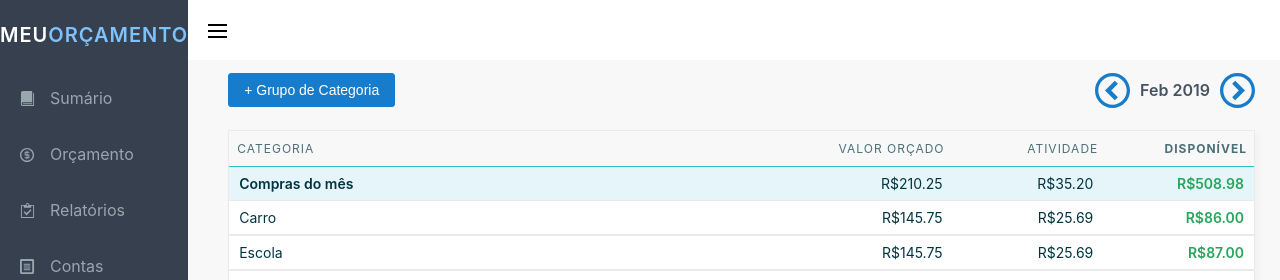
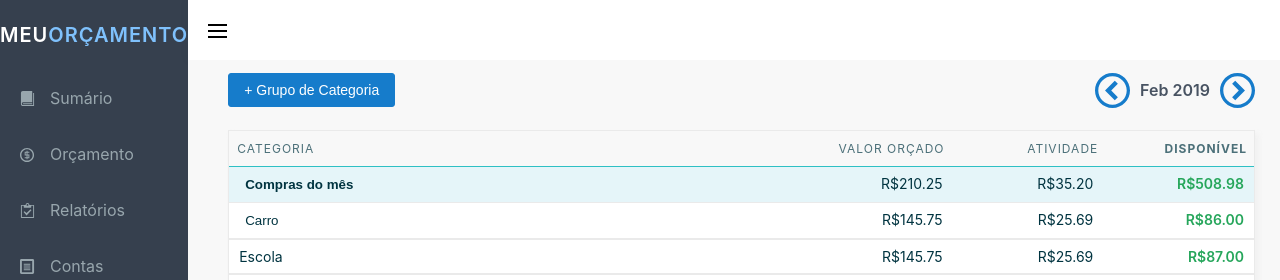
Before and after one commit to vinicius0197/ruble-front, a React (Create React App) app: page / in a window 1280 px wide. Shown: the top 280 px of the page. Built offline with nearby package versions, Linux system fonts and the light colour scheme.

Commit message:
Improving category and elements styling

```diff
--- a/src/App.css
+++ b/src/App.css
@@ -185,12 +185,41 @@ html {
     padding: 0.8rem 1rem;
     border-top: 1px solid #2ec0c4;
     text-align: right; }
+  .table__category-group:hover > .table__category-name > .table__category-form > .table__category-input--header {
+    border: 1px dashed #d8d8d8; }
+  .table__category-element:hover > .table__element-name > .table__category-form > .table__category-input {
+    border: 1px dashed #d8d8d8; }
   .table__category-group:hover {
     background-color: #d6eff6; }
   .table__category-name {
     flex: 0 0 55%;
     text-align: left;
     font-weight: 600; }
+  .table__category-input {
+    background-color: inherit;
+    color: inherit;
+    transition: .1s ease-in-out;
+    border: 1px dashed transparent;
+    padding: 0.1rem 0.5rem; }
+    .table__category-input--header {
+      font-weight: 600;
+      background-color: inherit;
+      color: inherit;
+      transition: .1s ease-in-out;
+      border: 1px dashed transparent;
+      padding: 0.1rem 0.5rem; }
+    .table__category-input--header:hover {
+      border: 1px dashed #d8d8d8;
+      background: #fff; }
+    .table__category-input--header:focus {
+      background: #fff;
+      border: 1px solid #167ccb; }
+  .table__category-input:hover {
+    border: 1px dashed #d8d8d8;
+    background: #fff; }
+  .table__category-input:focus {
+    background: #fff;
+    border: 1px solid #167ccb; }
   .table__category-budgeted {
     flex: 0 0 15%; }
   .table__category-activity {
--- a/src/App.js
+++ b/src/App.js
@@ -86,14 +86,22 @@ class App extends Component {
 
                 <div className="table__content">
                   <ul className="table__category-group">
-                    <li className="table__category-name">Compras do mês</li>
+                    <li className="table__category-name">
+                      <form action="#" className="table__category-form">
+                        <input type="text" className="table__category-input--header" value="Compras do mês"/>
+                      </form>
+                    </li>
                     <li className="table__category-budgeted">R$210.25</li>
                     <li className="table__category-activity">R$35.20</li>
                     <li className="table__category-available">R$508.98</li>
                   </ul>
 
                   <ul class="table__category-element">
-                    <li className="table__element-name">Carro</li>
+                    <li className="table__element-name">
+                      <form action="#" className="table__category-form">
+                        <input type="text" className="table__category-input" value="Carro"/>
+                      </form>
+                    </li>
                     <li className="table__element-budgeted">R$145.75</li>
                     <li className="table__element-activity">R$25.69</li>
                     <li className="table__element-available">R$86.00</li>
--- a/src/sass/layout/_dashboard.scss
+++ b/src/sass/layout/_dashboard.scss
@@ -242,6 +242,14 @@
         text-align: right;
     }
 
+    &__category-group:hover > &__category-name > &__category-form > &__category-input--header {
+        border: 1px dashed #d8d8d8;
+    }
+
+    &__category-element:hover > &__element-name > &__category-form > &__category-input {
+        border: 1px dashed #d8d8d8;
+    }
+
     &__category-group:hover {
         background-color: darken(#e5f5f9, 3.5);
     }
@@ -250,6 +258,47 @@
         flex: 0 0 55%;
         text-align: left;
         font-weight: 600;
+    }
+
+    &__category-form {
+
+    }
+
+    &__category-input {
+        background-color: inherit;
+        color: inherit;
+        transition: .1s ease-in-out;
+        border: 1px dashed transparent;
+        padding: 0.1rem 0.5rem;
+
+        &--header {
+            font-weight: 600;
+            background-color: inherit;
+            color: inherit;
+            transition: .1s ease-in-out;
+            border: 1px dashed transparent;
+            padding: 0.1rem 0.5rem;
+        }
+
+        &--header:hover {
+            border: 1px dashed #d8d8d8;
+            background: #fff;
+        }
+
+        &--header:focus {
+            background: #fff;
+            border: 1px solid $tertiray-color;
+        }
+    }
+
+    &__category-input:hover {
+        border: 1px dashed #d8d8d8;
+        background: #fff;
+    }
+
+    &__category-input:focus {
+        background: #fff;
+        border: 1px solid $tertiray-color;
     }
 
     &__category-budgeted {
```
Also changed, not shown: 1 other file (tests, documents, lock files or other folders).
